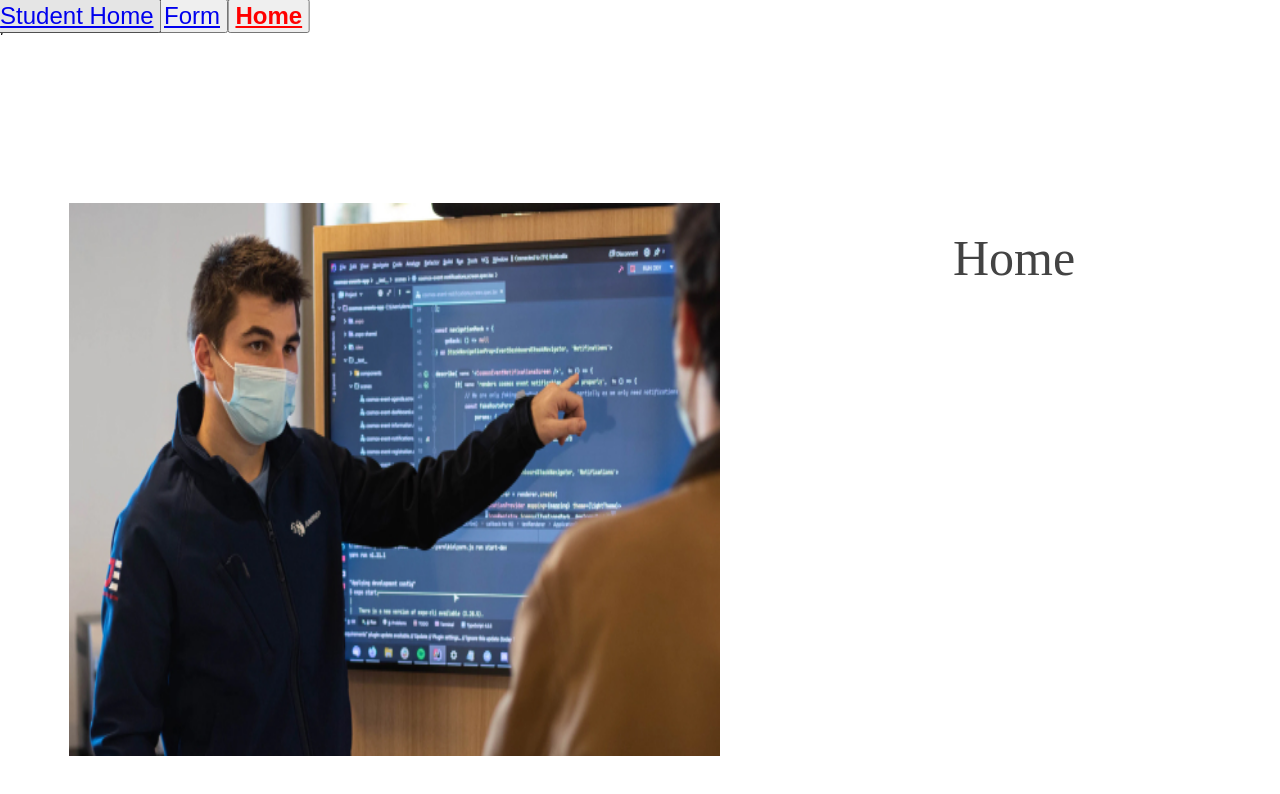
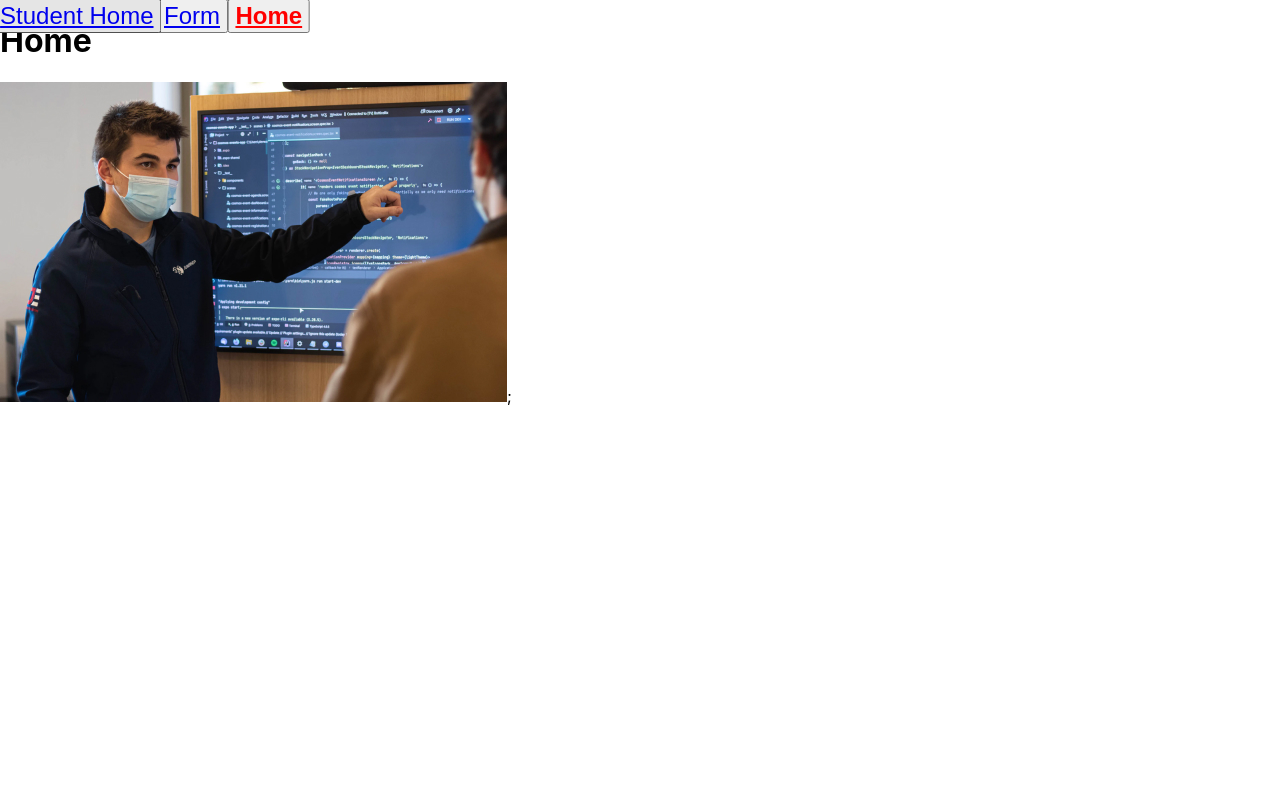
Before and after one commit to eeshagholap/TheQ, a React (Create React App) app in the folder theq_app/: page / in a window 1280 px wide. Shown: the top 794 px of the page. Built offline with nearby package versions, Linux system fonts and the light colour scheme; no server answers.

Commit message:
added formNames

```diff
--- a/theq_app/src/components/Form.js
+++ b/theq_app/src/components/Form.js
@@ -21,8 +21,8 @@ class MyForm extends React.Component {
     return (
       <div>
 
-      <h1> Get on TheQ </h1>
-      <img src = {photo} alt = "" />
+      <h1 className = "formHeader"> Get on TheQ </h1>
+      <img className = "formphoto" src = {photo} alt = "" />
 
 
       <form id="queueForm" onSubmit={this.handleSubmit}>
--- a/theq_app/src/components/form.css
+++ b/theq_app/src/components/form.css
@@ -111,7 +111,7 @@
 }
 
 
-img{
+.formphoto{
     position: absolute;
     width: 651px;
     height: 553px;
@@ -120,7 +120,7 @@ img{
 
 }
 
-h1{
+.formHeader{
     position: absolute;
     width: 284px;
     height: 91px;
```
